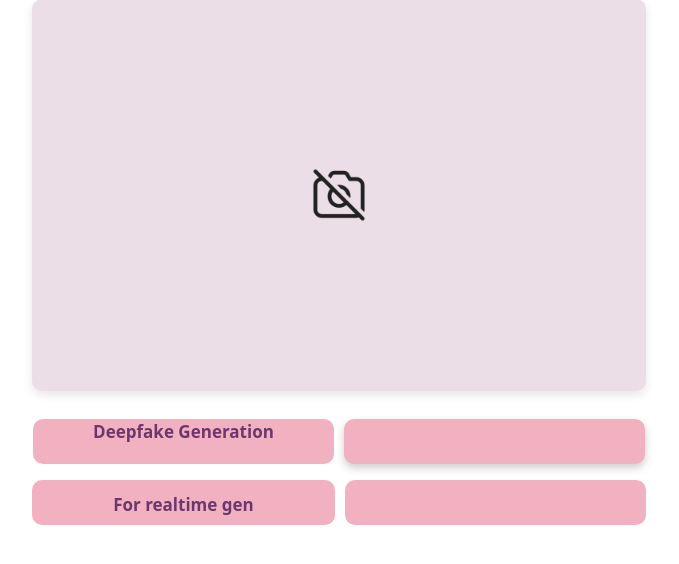
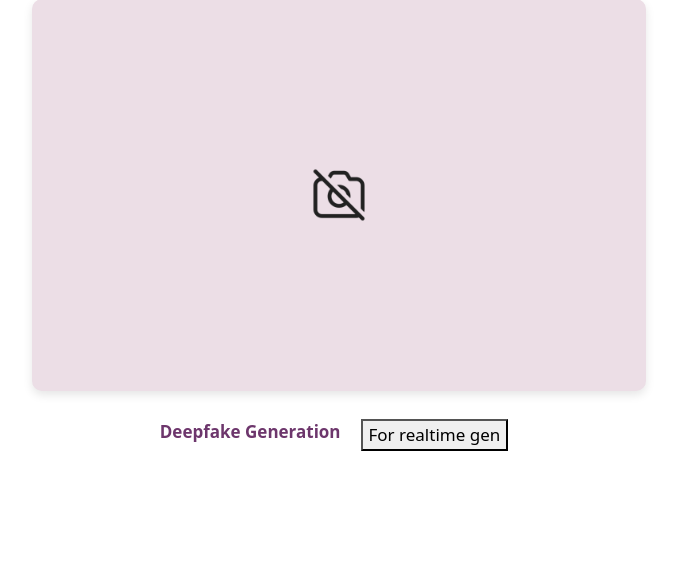
Before and after one commit to KoaBou/DeepMirror, a Flask app: page /generate in a window 1280 px wide. Shown: the part 81-645 px from the top of the page, without its empty margins (301-980 px from the left). Run offline with Flask 3, Linux system fonts and the light colour scheme; some libraries are stand-ins or nearby versions.

Commit message:
chinh 1 xiu

```diff
--- a/app/static/css/main.css
+++ b/app/static/css/main.css
@@ -102,6 +102,7 @@
     justify-content: center;
     align-items: center;
     box-shadow: 0 4px 10px rgba(0, 0, 0, 0.1); /* Soft shadow effect */
+    flex-shrink: 0;
 }
 
 .user__camera video {
@@ -117,121 +118,5 @@
     width: 45; /* Adjust size */
     height: 45;
     transform: scale(0.2);
+    display: block;
 }
-
-.control__panel {
-    display: flex;
-    height: 20%;
-    width: 80%;
-    flex-wrap: wrap;
-    color: var(--text-color);
-    justify-content: center;
-    gap: 10% 2%;
-    font-size: 1.5rem;
-    font-weight: bold;
-    text-align: center;
-}
-
-.control__panel-button {
-    height: 40%;
-    width: 49%;
-    color: var(--text-color);
-    background-color: var(--primary-color);
-    border-radius: 10px;
-}
-
-.control__panel-button:hover{
-    background: var(--active-color)  !important;
-    color: var(--white-color);
-    transform: scale(0.95)
-}
-
-.control__panel-status {
-    display: flex;
-    height: 40%;
-    width: 49%;
-    color: var(--text-color);
-    background-color: var(--primary-color);
-    border-radius: 10px;
-    box-shadow: 0 4px 8px rgba(0,0,0,0.2);
-    justify-content: center;
-    align-items: center;
-}
-
-.status-header {
-    background-color: var(--primary-color);
-    color: var(--text-color); /* White text */
-    font-size: 1.7rem; /* Matches button text */
-    font-weight: bold;
-    padding-bottom: 10px;
-}
-
-.status-infor {
-    background-color: var(--light-color);
-    color:var(--text-color); /* White text */
-    font-size: 1rem; /* Matches button text */
-
-}
-
-.control__panel-params {
-    display: flex;
-    height: 40%;
-    width: 49%;
-    color: var(--text-color);
-    font-size: 1.7rem;
-    background-color: var(--primary-color);
-    border-radius: 10px;
-    justify-content: center;
-    align-items: center;
-}
-
-/* Button Group: Adjust to match control__panel-params size */
-.button-group {
-    background-color: var(--primary-color);
-    display: flex;
-    align-items: center;
-    justify-content: center;
-    height: 40%;
-    width: 49%;
-    border-radius: 10px;
-    overflow: hidden; /* Ensures the buttons stay within the rounded container */
-    box-shadow: 4px 4px 10px rgba(0, 0, 0, 0.2);
-    font-size: inherit; /* Inherit from .control__panel */
-    font-weight: inherit;
-}
-
-/* Base Button Style */
-button {
-    flex: 1; /* Allows buttons to fill the button-group width */
-    font-size: 1.7rem;
-    padding: 12px 24px;
-    border: none;
-    cursor: pointer;
-    transition: background-color 0.3s ease, transform 0.2s ease;
-    font-weight: bold;
-    outline: none; /* Removes outline on click */
-
-}
-
-/* Toggle Camera Button */
-.toggle-btn {
-    background-color: var(--primary-color);
-    color: var(--text-color) ;
-    border-radius: 10px; /* Rounded on the left */
-}
-
-/* Upload Video Button */
-.upload-btn {
-    background-color: var(--primary-color);
-    color: var(--text-color) ;
-    border-radius: 10px; /* Rounded on the right */
-}
-
-/* Hover Effects */
-.toggle-btn:hover, .toggle-btn.active, .upload-btn:hover, .upload-btn.active {
-    background: var(--active-color)  !important;
-    color: var(--white-color);
-    width: 70%;
-    height: 80%;
-    transform: scale(0.95)
-}
```
